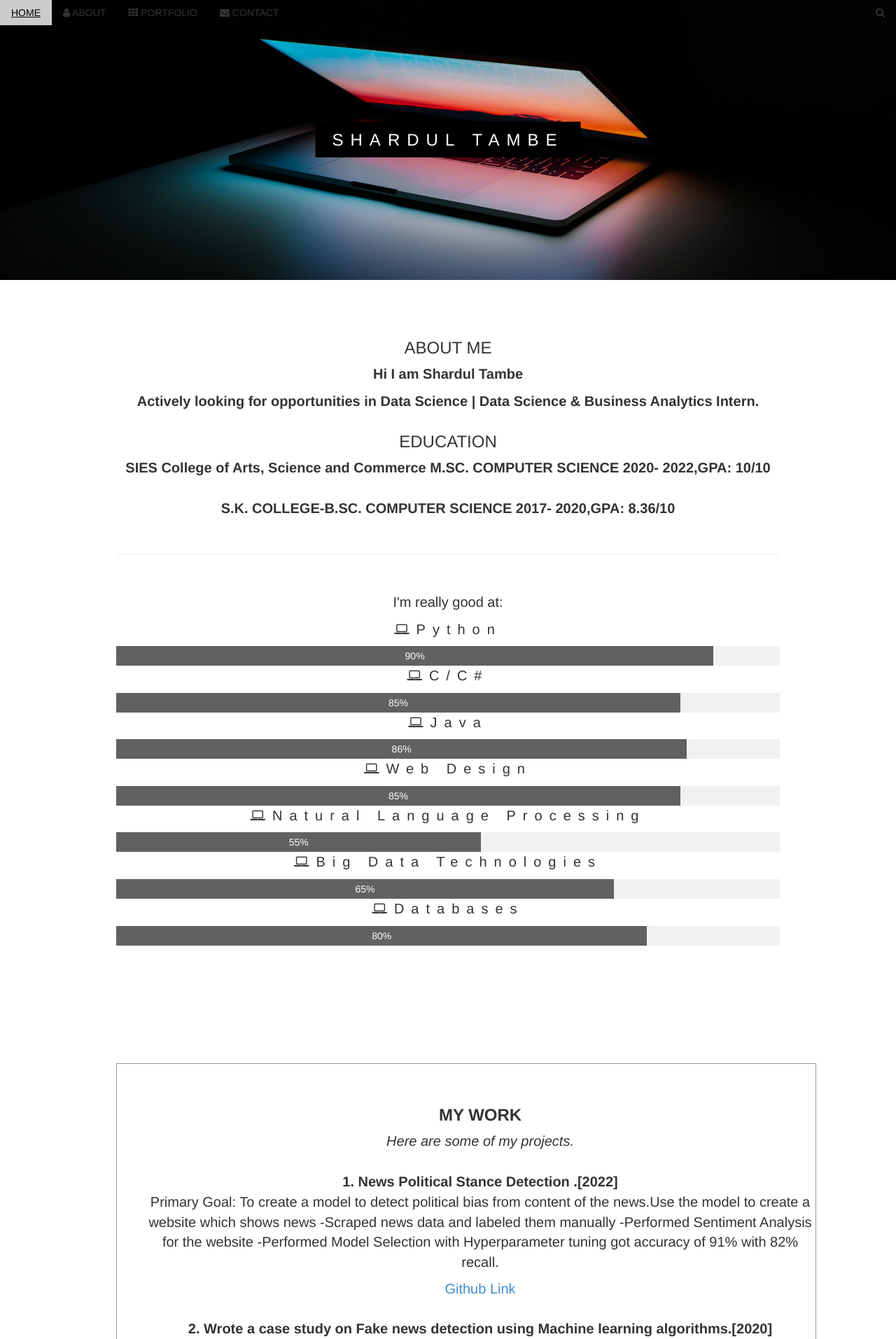
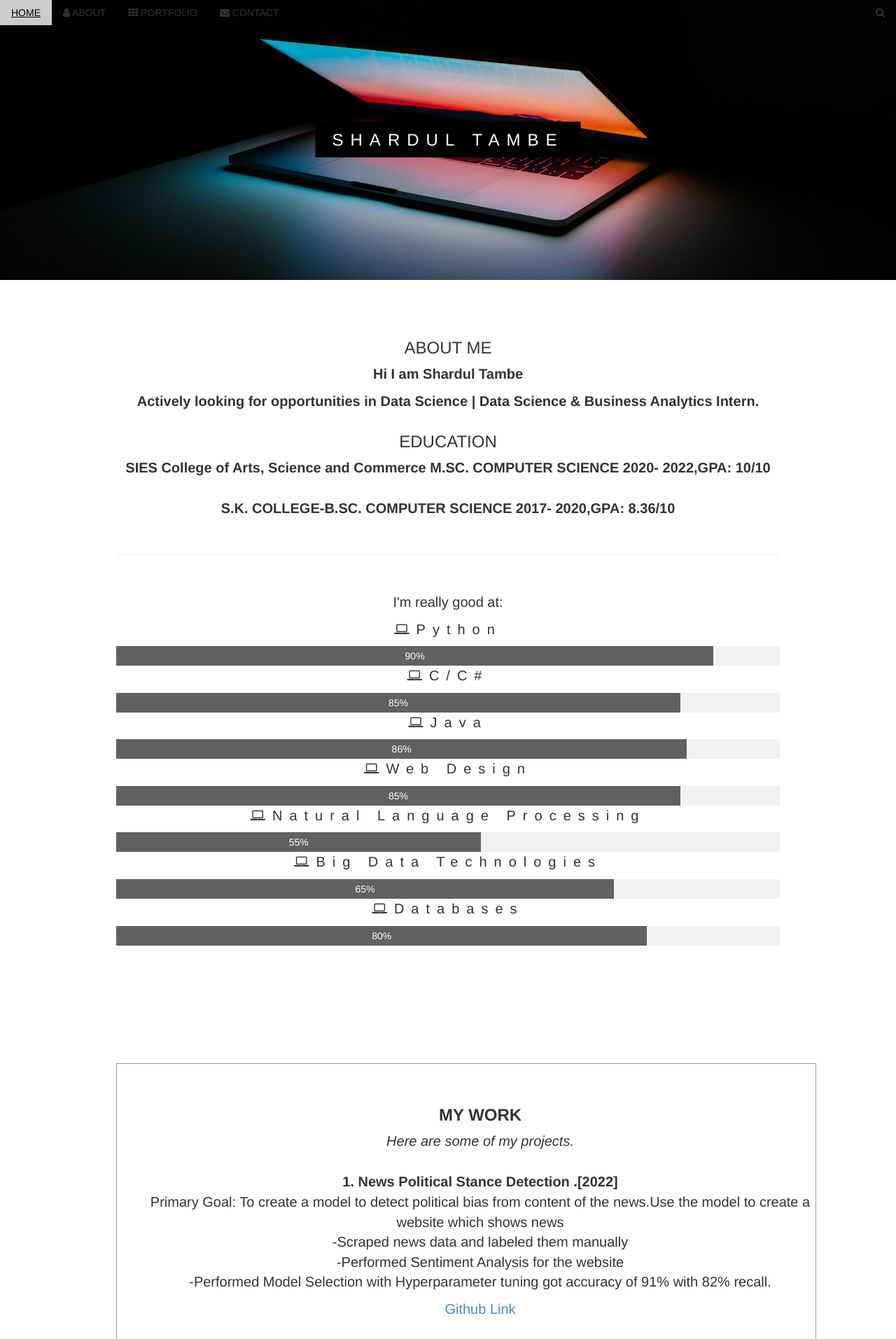
Before and after one commit to shardul28/website-official28, a Flask app: page / in a window 1280 px wide. Shown: the top 1913 px of the page at 70% size. Run offline with Flask 2, Linux system fonts and the light colour scheme.

Commit message:
Update index.html

```diff
--- a/templates/index.html
+++ b/templates/index.html
@@ -213,11 +213,12 @@ p {
   <b></b>
   <li><b>News Political Stance Detection .[2022]</b><br>
     <p>Primary Goal: To create a model to detect political bias from content of the news.Use the model to create a website which shows news
--Scraped news data and labeled them manually
--Performed Sentiment Analysis for the website
--Performed Model Selection with Hyperparameter tuning got accuracy of 91% with 82% recall.</p>
+    </br>-Scraped news data and labeled them manually
+  </br>-Performed Sentiment Analysis for the website
+</br>-Performed Model Selection with Hyperparameter tuning got accuracy of 91% with 82% recall.</p>
 
     <a href="https://github.com/shardul28/political-stance-detection">Github Link</a>  <br>  <br>
+    <img src="static\images\politicalstance.jpg" alt="College Website"  width="800" height="450" style="vertical-align:middle">
      </li>
   <li><b>Wrote a case study on Fake news detection using Machine learning algorithms.[2020]</b><br>
     <a href="https://drive.google.com/file/d/19dhR8A77QRyZAar46ExaMWVVm9kMIcEc/view?usp=sharing">Drive Link</a>  <br>  <br>
```
